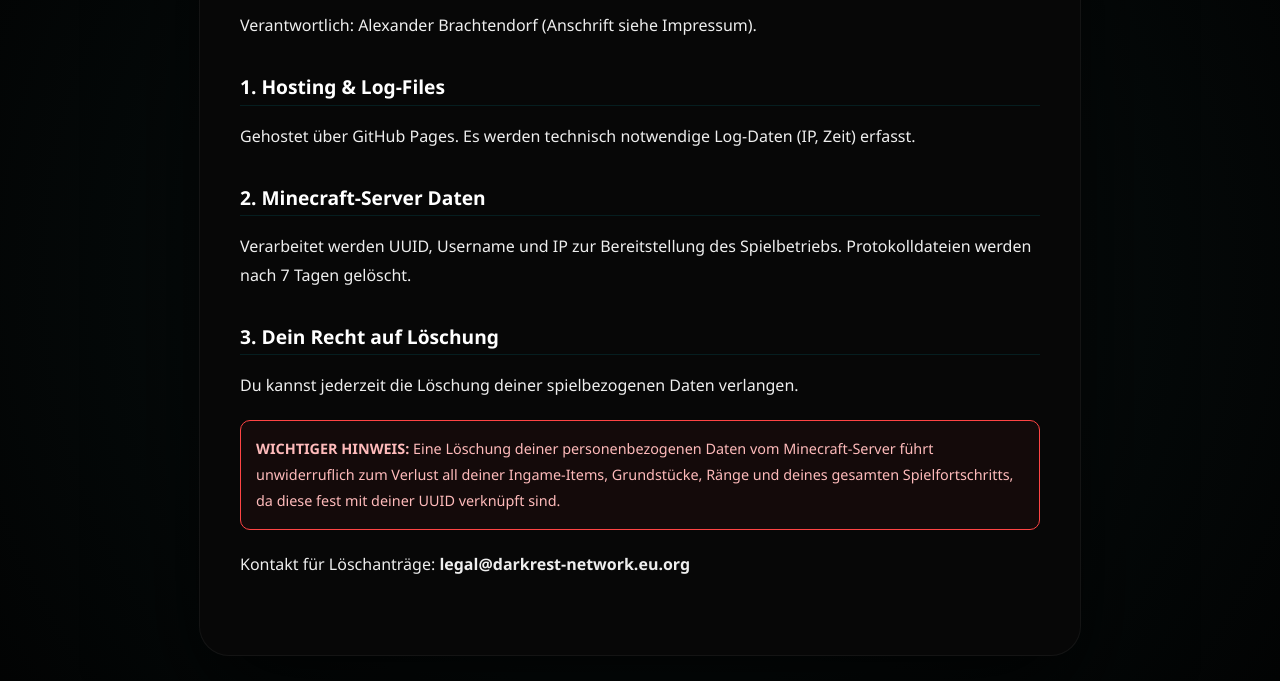
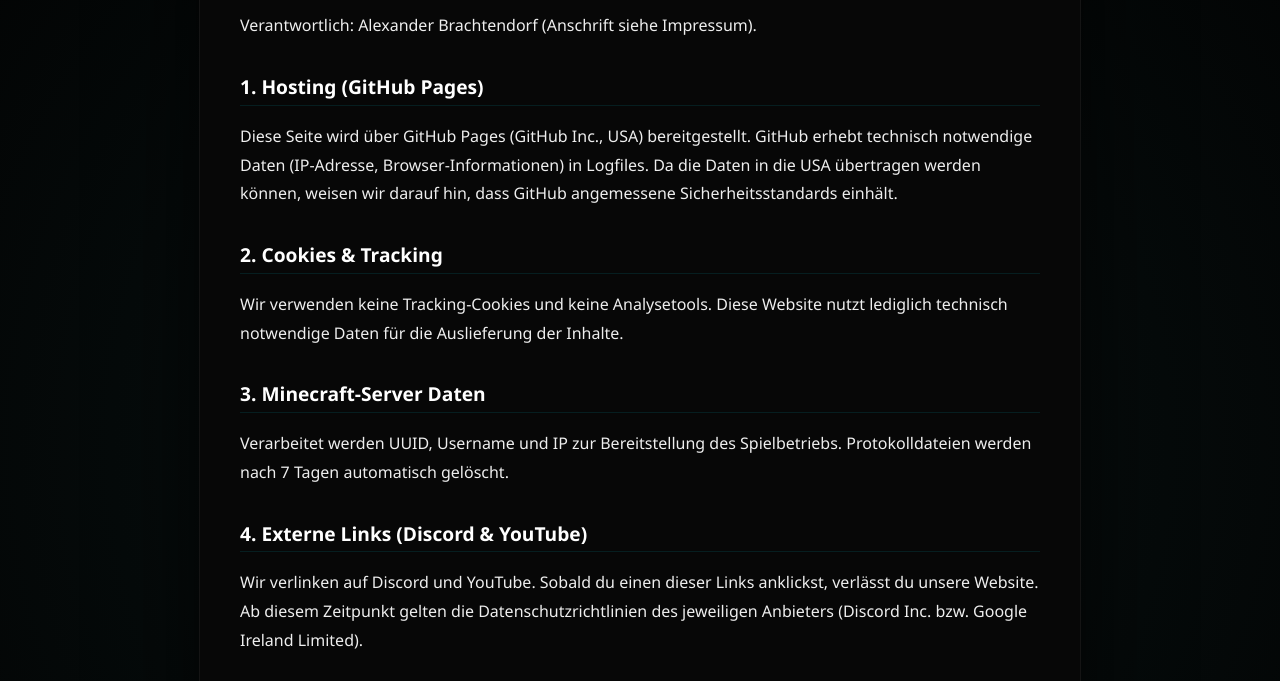
Before and after one commit to Held-Alexander/darkrest-portal, a plain HTML site: page datenschutz.html in a window 1280 px wide. Shown: the part 270-951 px from the top of the page. Drawn offline with Linux system fonts and the light colour scheme.

Commit message:
Revise Datenschutzerklärung for clarity and accuracy

```diff
--- a/datenschutz.html
+++ b/datenschutz.html
@@ -26,14 +26,23 @@
     <div class="main-container">
         <h1>Datenschutzerklärung</h1>
         <p>Verantwortlich: Alexander Brachtendorf (Anschrift siehe Impressum).</p>
-        <h2>1. Hosting & Log-Files</h2>
-        <p>Gehostet über GitHub Pages. Es werden technisch notwendige Log-Daten (IP, Zeit) erfasst.</p>
-        <h2>2. Minecraft-Server Daten</h2>
-        <p>Verarbeitet werden UUID, Username und IP zur Bereitstellung des Spielbetriebs. Protokolldateien werden nach 7 Tagen gelöscht.</p>
-        <h2>3. Dein Recht auf Löschung</h2>
+
+        <h2>1. Hosting (GitHub Pages)</h2>
+        <p>Diese Seite wird über GitHub Pages (GitHub Inc., USA) bereitgestellt. GitHub erhebt technisch notwendige Daten (IP-Adresse, Browser-Informationen) in Logfiles. Da die Daten in die USA übertragen werden können, weisen wir darauf hin, dass GitHub angemessene Sicherheitsstandards einhält.</p>
+
+        <h2>2. Cookies & Tracking</h2>
+        <p>Wir verwenden keine Tracking-Cookies und keine Analysetools. Diese Website nutzt lediglich technisch notwendige Daten für die Auslieferung der Inhalte.</p>
+
+        <h2>3. Minecraft-Server Daten</h2>
+        <p>Verarbeitet werden UUID, Username und IP zur Bereitstellung des Spielbetriebs. Protokolldateien werden nach 7 Tagen automatisch gelöscht.</p>
+
+        <h2>4. Externe Links (Discord & YouTube)</h2>
+        <p>Wir verlinken auf Discord und YouTube. Sobald du einen dieser Links anklickst, verlässt du unsere Website. Ab diesem Zeitpunkt gelten die Datenschutzrichtlinien des jeweiligen Anbieters (Discord Inc. bzw. Google Ireland Limited).</p>
+
+        <h2>5. Dein Recht auf Löschung</h2>
         <p>Du kannst jederzeit die Löschung deiner spielbezogenen Daten verlangen.</p>
         <div class="warning-box">
-            <strong>WICHTIGER HINWEIS:</strong> Eine Löschung deiner personenbezogenen Daten vom Minecraft-Server führt unwiderruflich zum Verlust all deiner Ingame-Items, Grundstücke, Ränge und deines gesamten Spielfortschritts, da diese fest mit deiner UUID verknüpft sind.
+            <strong>WICHTIGER HINWEIS:</strong> Eine Löschung deiner personenbezogenen Daten vom Minecraft-Server führt unwiderruflich zum Verlust all deiner Ingame-Items, Grundstücke und deines gesamten Spielfortschritts.
         </div>
         <p>Kontakt für Löschanträge: <strong>legal@darkrest-network.eu.org</strong></p>
     </div>
```
